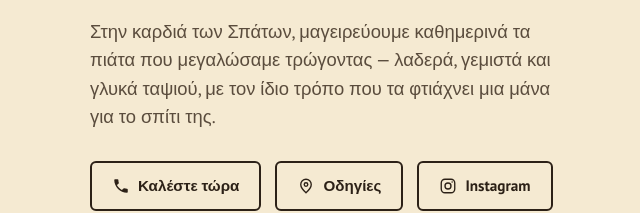
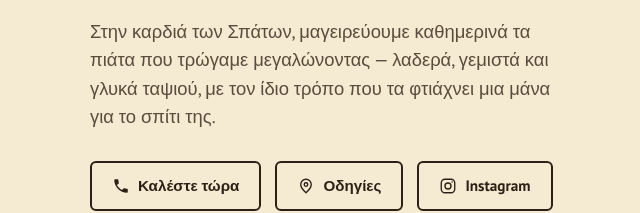
Before and after one commit to pknwebsites-cyber/h.katsarola.ths.manas.sou, a plain HTML site: page index.html in a window 1280 px wide. Shown: the part 412-625 px from the top of the page, 18-658 px from the left. Drawn offline with nearby package versions, Linux system fonts and the light colour scheme.

```diff
--- a/index.html
+++ b/index.html
@@ -538,7 +538,7 @@
           Σπιτικό μαγειρευτό, κάθε μέρα φρέσκο
         </div>
         <h1>Φαγητό σαν να το <em>μαγείρεψε</em> η μάνα σου</h1>
-        <p class="lede">Στην καρδιά των Σπάτων, μαγειρεύουμε καθημερινά τα πιάτα που μεγαλώσαμε τρώγοντας — λαδερά, γεμιστά και γλυκά ταψιού, με τον ίδιο τρόπο που τα φτιάχνει μια μάνα για το σπίτι της.</p>
+        <p class="lede">Στην καρδιά των Σπάτων, μαγειρεύουμε καθημερινά τα πιάτα που τρώγαμε μεγαλώνοντας — λαδερά, γεμιστά και γλυκά ταψιού, με τον ίδιο τρόπο που τα φτιάχνει μια μάνα για το σπίτι της.</p>
 
         <div class="hero-actions">
           <a class="btn-ghost" href="tel:+302106632688">
```
